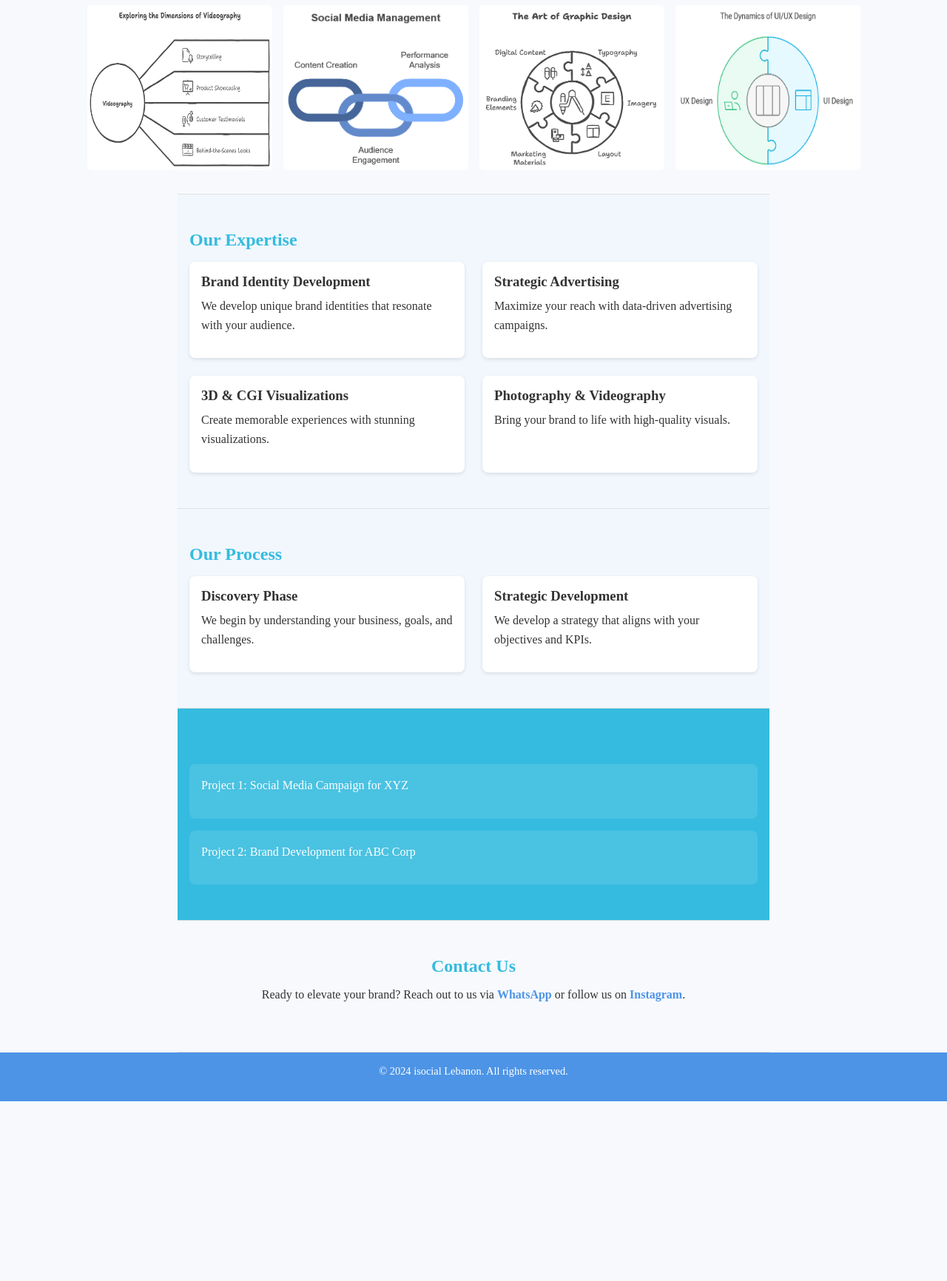
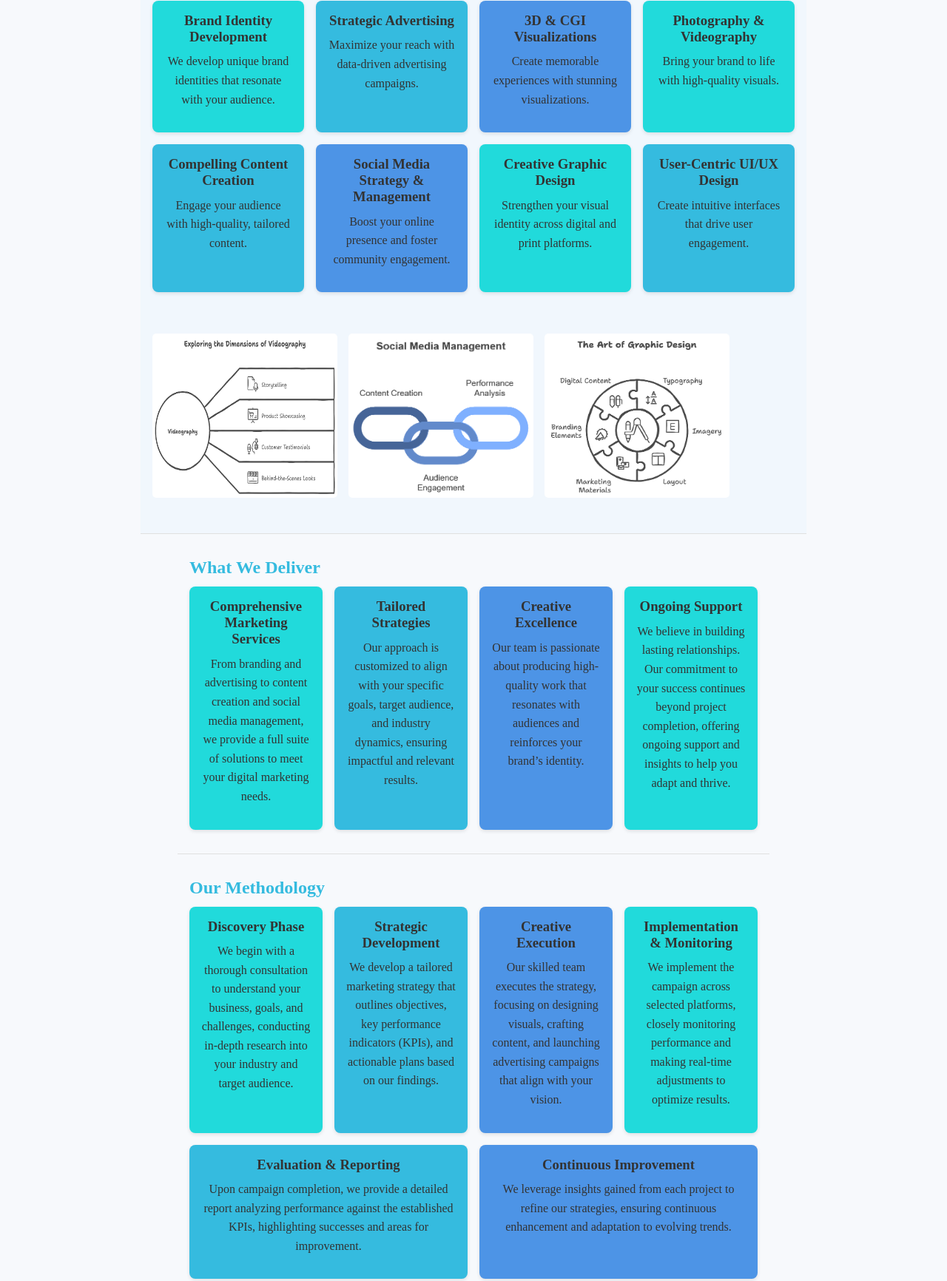
Before and after one commit to Yasmina-Maddah/Isocial-website, a plain HTML site: page index.html in a window 1280 px wide. Shown: the part 721-2453 px from the top of the page at 74% size. Before the commit the page ends 2210 px from the top, so only its background shows below. Drawn offline with nearby package versions, Linux system fonts and the light colour scheme; a web font is replaced by a local one.

Commit message:
Finished website

```diff
--- a/Styles/home.css
+++ b/Styles/home.css
@@ -56,46 +56,99 @@ section h2 {
     color: var(--color2);
 }
 
+.about-section h2, .services h2 {
+    text-align: left;
+}
+
+.about-section p {
+    text-align: left;
+    max-width: 800px;
+    margin: 0 auto 1em auto;
+}
+
+.about-images {
+    display: flex;
+    justify-content: space-between;
+    gap: 15px;
+    margin-top: 1em;
+}
+
+.animated-section {
+    padding: 2em 1em;
+    max-width: 900px;
+    margin: 0 auto;
+}
+
 .services, .process {
     background-color: #f1f7fd;
     padding: 3em 1em;
 }
 
 .section-content {
-    margin-top: 1em;
     display: flex;
     flex-wrap: wrap;
-    gap: 1.5em;
+    gap: 1em;
+    justify-content: space-between;
 }
 
-.service-item, .process-step {
+.service-item {
     background-color: var(--text-light);
     padding: 1em;
     border-radius: 8px;
-    flex: 1 1 45%;
+    flex: 1 1 calc(25% - 1em);
     box-shadow: 0 2px 5px rgba(0, 0, 0, 0.1);
+    color: var(--text-dark);
+    text-align: center;
 }
 
-.portfolio {
-    background-color: var(--color2);
-    color: var(--text-light);
+.deliver h2 {
+    text-align: left;
 }
 
-.portfolio-item {
-    margin: 1em 0;
+.deliver .service-item {
     padding: 1em;
-    background-color: rgba(255, 255, 255, 0.1);
     border-radius: 8px;
+    box-shadow: 0 2px 5px rgba(0, 0, 0, 0.1);
+    color: var(--text-dark);
+    text-align: center;
 }
 
-.contact {
-    text-align: center;
-    padding: 3em 1em;
+.methodology h2 {
+    text-align: left;
 }
 
-.contact a {
-    color: var(--color3);
-    text-decoration: none;
+.methodology .service-item {
+    padding: 1em;
+    border-radius: 8px;
+    box-shadow: 0 2px 5px rgba(0, 0, 0, 0.1);
+    color: var(--text-dark);
+    text-align: center;
+}
+
+.centered-image-section {
+    display: flex;
+    justify-content: center;
+    align-items: center;
+    height: 60vh;
+    background-color: var(--text-light);
+}
+
+.centered-image {
+    max-width: 300px;
+    height: auto;
+}
+
+.cta-section {
+    background-color: var(--text-light);
+    color: var(--text-dark);
+    padding: 1.5em 1em;
+    text-align: center;
+    font-size: 1.2em;
+    box-shadow: 0 -2px 4px rgba(0, 0, 0, 0.1);
+}
+
+.cta-section p {
+    margin: 0;
     font-weight: bold;
 }
 
@@ -103,8 +156,52 @@ section h2 {
     background-color: var(--color3);
     color: var(--text-light);
     text-align: center;
-    padding: 1em;
-    font-size: 0.9em;
+    padding: 2em 1em;
+    font-size: 1em;
+    max-width: 100%;
+}
+
+.footer h2 {
+    color: var(--text-light);
+    font-size: 1.5em;
+    margin-bottom: 0.5em;
+}
+
+.footer p {
+    max-width: 800px;
+    margin: 0 auto 1em;
+    line-height: 1.6;
+}
+
+.footer a {
+    color: var(--text-light);
+    text-decoration: underline;
+}
+
+.footer-icons {
+    display: flex;
+    justify-content: center;
+    gap: 1.5em;
+    margin: 1em 0;
+}
+
+.footer-icon img {
+    width: 32px;
+    height: 32px;
+    transition: transform 0.3s;
+}
+
+.footer-icon img:hover {
+    transform: scale(1.1);
+}
+
+.footer-icons a {
+    color: var(--text-light);
+    text-decoration: none;
+}
+
+.footer-icons a:hover {
+    color: var(--color1);
 }
 
 #scrollTopBtn {
--- a/index.html
+++ b/index.html
@@ -7,7 +7,11 @@
     <link rel="stylesheet" href="Styles/colors.css">
     <link rel="stylesheet" href="Styles/utilities.css">
     <link rel="stylesheet" href="Styles/home.css">
+
+    <link rel="icon" href="Assets/Images/LG.png" type="image/x-icon">
+
     <title>isocial Lebanon</title>
+
 
     <script src="https://cdnjs.cloudflare.com/ajax/libs/gsap/3.10.4/gsap.min.js"></script>
 </head>
@@ -31,9 +35,9 @@
         </div>
         <div>
           <a href="#about">About</a>
-          <a href="#services">Services</a>
+          <a href="#services">Expertise</a>
           <a href="#process">Process</a>
-          <a href="#portfolio">Portfolio</a>
+          <a href="#portfolio">Methadology</a>
           <a href="#contact">Contact</a>
         </div>
       </nav>
@@ -50,71 +54,125 @@
         <button id="learnMoreBtn" class="btn">Learn More</button>
     </header>
 
-    <section id="about" class="animated-section">
+    <section id="about" class="about-section animated-section">
       <h2>About Us</h2>
-        <p>At isocial, we specialize in crafting unique and impactful brand experiences through a comprehensive range of services. From paid advertising campaigns to cutting-edge 3D and CGI design, we bring your vision to life with high-quality photography, videography, and captivating content creation. Our social media management ensures that your brand reaches the right audience with engaging, relevant content, while our talented graphic designers and UI/UX experts work to create visually stunning and user-friendly designs. Whether you’re looking to enhance brand visibility, improve customer engagement, or elevate your digital presence, our team is dedicated to helping you achieve success at every step.
-        </p>
-        <div class="about-images">
-            <img src="Assets/Images/isocial''.png" alt="Image 1" class="about-image">
-            <img src="Assets/Images/isocial'''.png" alt="Image 2" class="about-image">
-            <img src="Assets/Images/isocial''''.png" alt="Image 3" class="about-image">
-            <img src="Assets/Images/isocial'''''.png" alt="Image 4" class="about-image">
-          </div>
-        </section>
+      <p>At isocial Lebanon, we specialize in transforming brands into compelling digital experiences. Our innovative marketing solutions are designed to enhance your market presence, foster genuine connections, and drive measurable results. Together, we can create something extraordinary.</p>
     </section>
 
     <section id="services" class="services animated-section">
       <h2>Our Expertise</h2>
       <div class="section-content">
-          <div class="service-item">
+          <div class="service-item" style="background-color: var(--color1);">
               <h3>Brand Identity Development</h3>
               <p>We develop unique brand identities that resonate with your audience.</p>
           </div>
-          <div class="service-item">
+          <div class="service-item" style="background-color: var(--color2);">
               <h3>Strategic Advertising</h3>
               <p>Maximize your reach with data-driven advertising campaigns.</p>
           </div>
-          <div class="service-item">
+          <div class="service-item" style="background-color: var(--color3);">
               <h3>3D & CGI Visualizations</h3>
               <p>Create memorable experiences with stunning visualizations.</p>
           </div>
-          <div class="service-item">
+          <div class="service-item" style="background-color: var(--color1);">
               <h3>Photography & Videography</h3>
               <p>Bring your brand to life with high-quality visuals.</p>
+          </div>
+          <div class="service-item" style="background-color: var(--color2);">
+              <h3>Compelling Content Creation</h3>
+              <p>Engage your audience with high-quality, tailored content.</p>
+          </div>
+          <div class="service-item" style="background-color: var(--color3);">
+              <h3>Social Media Strategy & Management</h3>
+              <p>Boost your online presence and foster community engagement.</p>
+          </div>
+          <div class="service-item" style="background-color: var(--color1);">
+              <h3>Creative Graphic Design</h3>
+              <p>Strengthen your visual identity across digital and print platforms.</p>
+          </div>
+          <div class="service-item" style="background-color: var(--color2);">
+              <h3>User-Centric UI/UX Design</h3>
+              <p>Create intuitive interfaces that drive user engagement.</p>
+          </div>
+          <div class="about-images">
+            <img src="Assets/Images/isocial''.png" alt="Image 1" class="about-image">
+            <img src="Assets/Images/isocial'''.png" alt="Image 2" class="about-image">
+            <img src="Assets/Images/isocial''''.png" alt="Image 3" class="about-image">
+        </div>
+      </div>
+    </section>
+    <section class="deliver" class="services animated-section">
+      <h2>What We Deliver</h2>
+      <div class="section-content">
+          <div class="service-item" style="background-color: var(--color1);">
+              <h3>Comprehensive Marketing Services</h3>
+              <p>From branding and advertising to content creation and social media management, we provide a full suite of solutions to meet your digital marketing needs.</p>
+          </div>
+          <div class="service-item" style="background-color: var(--color2);">
+              <h3>Tailored Strategies</h3>
+              <p>Our approach is customized to align with your specific goals, target audience, and industry dynamics, ensuring impactful and relevant results.</p>
+          </div>
+          <div class="service-item" style="background-color: var(--color3);">
+              <h3>Creative Excellence</h3>
+              <p>Our team is passionate about producing high-quality work that resonates with audiences and reinforces your brand’s identity.</p>
+          </div>
+          <div class="service-item" style="background-color: var(--color1);">
+              <h3>Ongoing Support</h3>
+              <p>We believe in building lasting relationships. Our commitment to your success continues beyond project completion, offering ongoing support and insights to help you adapt and thrive.</p>
           </div>
       </div>
     </section>
 
-    <section id="process" class="process animated-section">
-        <h2>Our Process</h2>
+    <section class="methodology" class="services animated-section">
+      <h2>Our Methodology</h2>
       <div class="section-content">
-          <div class="process-step">
+          <div class="service-item" style="background-color: var(--color1);">
               <h3>Discovery Phase</h3>
-            <p>We begin by understanding your business, goals, and challenges.</p>
+              <p>We begin with a thorough consultation to understand your business, goals, and challenges, conducting in-depth research into your industry and target audience.</p>
           </div>
-          <div class="process-step">
+          <div class="service-item" style="background-color: var(--color2);">
               <h3>Strategic Development</h3>
-            <p>We develop a strategy that aligns with your objectives and KPIs.</p>
+              <p>We develop a tailored marketing strategy that outlines objectives, key performance indicators (KPIs), and actionable plans based on our findings.</p>
+          </div>
+          <div class="service-item" style="background-color: var(--color3);">
+              <h3>Creative Execution</h3>
+              <p>Our skilled team executes the strategy, focusing on designing visuals, crafting content, and launching advertising campaigns that align with your vision.</p>
+          </div>
+          <div class="service-item" style="background-color: var(--color1);">
+              <h3>Implementation & Monitoring</h3>
+              <p>We implement the campaign across selected platforms, closely monitoring performance and making real-time adjustments to optimize results.</p>
+          </div>
+          <div class="service-item" style="background-color: var(--color2);">
+              <h3>Evaluation & Reporting</h3>
+              <p>Upon campaign completion, we provide a detailed report analyzing performance against the established KPIs, highlighting successes and areas for improvement.</p>
+          </div>
+          <div class="service-item" style="background-color: var(--color3);">
+              <h3>Continuous Improvement</h3>
+              <p>We leverage insights gained from each project to refine our strategies, ensuring continuous enhancement and adaptation to evolving trends.</p>
           </div>
       </div>
     </section>
 
-    <section id="portfolio" class="portfolio animated-section">
-        <h2>Portfolio</h2>
-        <div class="portfolio-item">
-          <p>Project 1: Social Media Campaign for XYZ</p>
-        </div>
-        <div class="portfolio-item">
-          <p>Project 2: Brand Development for ABC Corp</p>
-        </div>
+    <section id="centered-image" class="centered-image-section">
+      <img src="Assets/Images/WhatsApp Image 2024-11-05 at 6.51.14 PM.jpeg" alt="Centered Image" class="centered-image">
     </section>
 
-    <section id="contact" class="contact animated-section">
-        <h2>Contact Us</h2>
-        <p>Ready to elevate your brand? Reach out to us via <a href="https://wa.me/96171292538">WhatsApp</a> or follow us on <a href="#">Instagram</a>.</p>
+    <section class="cta-section">
+      <p>At isocial Lebanon, we are committed to transforming your vision into reality let’s create something remarkable together!</p>
+      <div class="footer-icons"></p>
     </section>
 
     <footer class="footer">
+      <h2>Contact Us</h2>
+      <p>via WhatsApp at or Instagram</p>
+      <div class="footer-icons">
+          <a href="https://wa.me/96171292538" target="_blank" class="footer-icon">
+              <img src="Assets/Icons/logo.png" alt="WhatsApp Icon">
+          </a>
+          <a href="https://www.instagram.com/isociallebanon" target="_blank" class="footer-icon">
+              <img src="Assets/Icons/instagram.png" alt="Instagram Icon">
+          </a>
+      </div>
       <p>&copy; 2024 isocial Lebanon. All rights reserved.</p>
     </footer>
 
```
Also changed, not shown: Assets/Icons/instagram.png (added), Assets/Icons/logo.png (added). Lines whose indentation alone changed are shown as unchanged.
